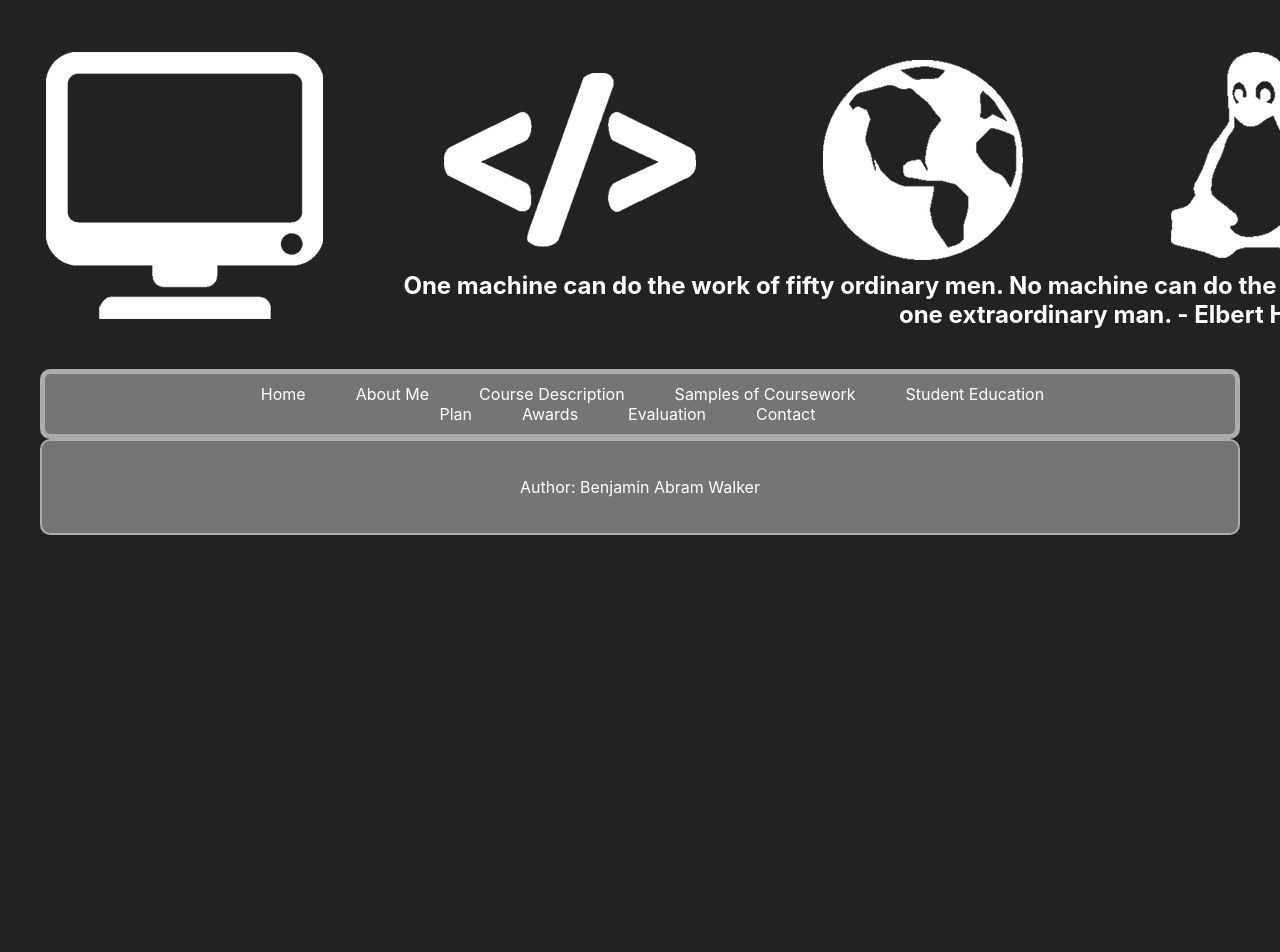
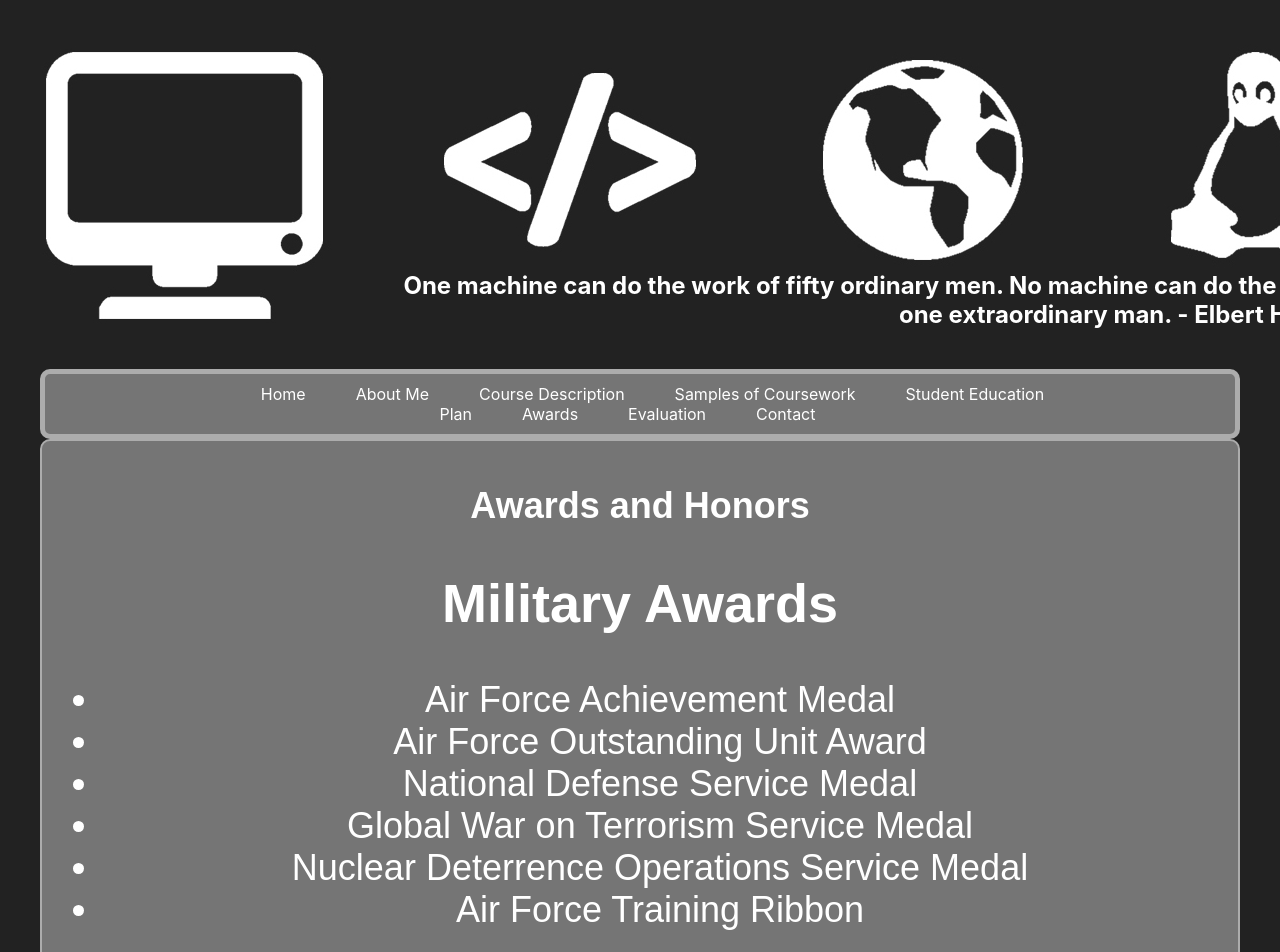
Before and after one commit to awalk014/portfolio-site, a React (Create React App) app: page /awards in a window 1280 px wide. Shown: the top 952 px of the page. Before the commit the page ends 800 px from the top, so only its background shows below. Built offline with nearby package versions, Linux system fonts and the light colour scheme.

Commit message:
Added the Awards page for the app!

```diff
--- a/src/App.js
+++ b/src/App.js
@@ -7,6 +7,7 @@ import Footer from './components/Footer';
 import { BrowserRouter, Routes, Route } from 'react-router-dom';
 import './App.css';
 import './coursedescription.css';
+import Awards from './pages/Awards';
 
 
 function App() {
@@ -19,6 +20,7 @@ function App() {
           <Route path="/about" element={<About />} />
           <Route path="/coursedescription" element={<CourseDescription />} />
           <Route path="/courseinfo" element={<CourseInfo />} />
+          <Route path="/awards" element={<Awards />} />
         </Routes>
         <Footer />
       </BrowserRouter>
--- a/src/components/Header.js
+++ b/src/components/Header.js
@@ -27,19 +27,19 @@ class Header extends React.Component {
                             <Link to="/coursedescription" className="navbar_links">Course Description</Link>
                         </li>
                         <li className="navbar_item">
-                            <Link to="/coursework.html" className="navbar_links">Samples of Coursework</Link>
+                            <Link to="/coursework" className="navbar_links">Samples of Coursework</Link>
                         </li>
                         <li className="navbar_item">
-                            <Link to="/educationplan.html" className="navbar_links">Student Education Plan</Link>
+                            <Link to="/educationplan" className="navbar_links">Student Education Plan</Link>
                         </li>
                         <li className="navbar_item">
-                            <Link to="/awards.html" className="navbar_links">Awards</Link>
+                            <Link to="/awards" className="navbar_links">Awards</Link>
                         </li>
                         <li className="navbar_item">
-                            <Link to="/evaluation.html" className="navbar_links">Evaluation</Link>
+                            <Link to="/evaluation" className="navbar_links">Evaluation</Link>
                         </li>
                         <li className="navbar_item">
-                            <Link to="/contact.html" className="navbar_links">Contact</Link>
+                            <Link to="/contact" className="navbar_links">Contact</Link>
                         </li>
                     </ul>
                 </div>
--- /dev/null
+++ b/src/pages/Awards.js
@@ -0,0 +1,25 @@
+import React from 'react';
+import { Link } from 'react-router-dom';
+
+class Awards extends React.Component {
+    render() {
+        return (
+            <main>
+                <h1>Awards and Honors</h1>
+                <div>
+                    <h2>Military Awards</h2>
+                    <ul>
+                        <li>Air Force Achievement Medal</li>
+                        <li>Air Force Outstanding Unit Award</li>
+                        <li>National Defense Service Medal</li>
+                        <li>Global War on Terrorism Service Medal</li>
+                        <li>Nuclear Deterrence Operations Service Medal</li>
+                        <li>Air Force Training Ribbon</li>
+                    </ul>
+                </div>
+            </main>
+        );
+    }
+}
+
+export default Awards;
```
